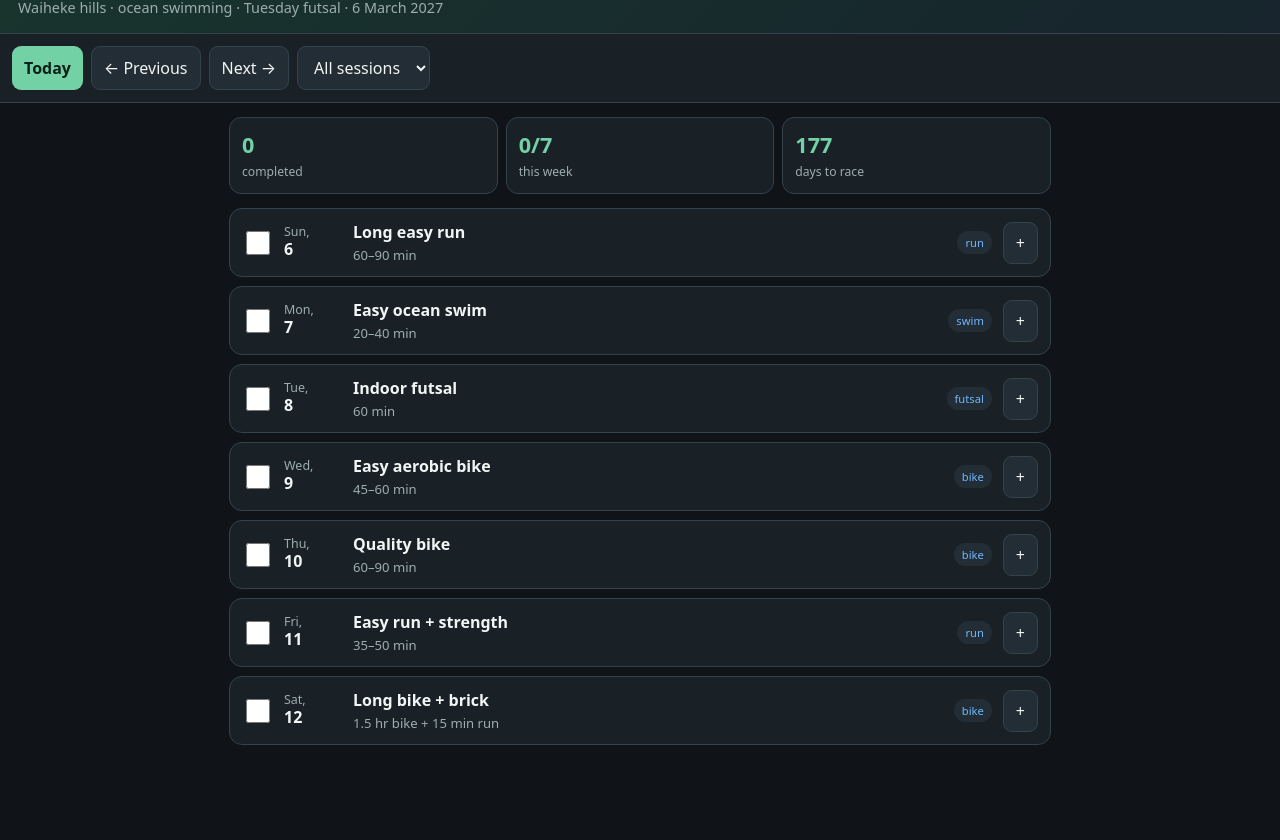
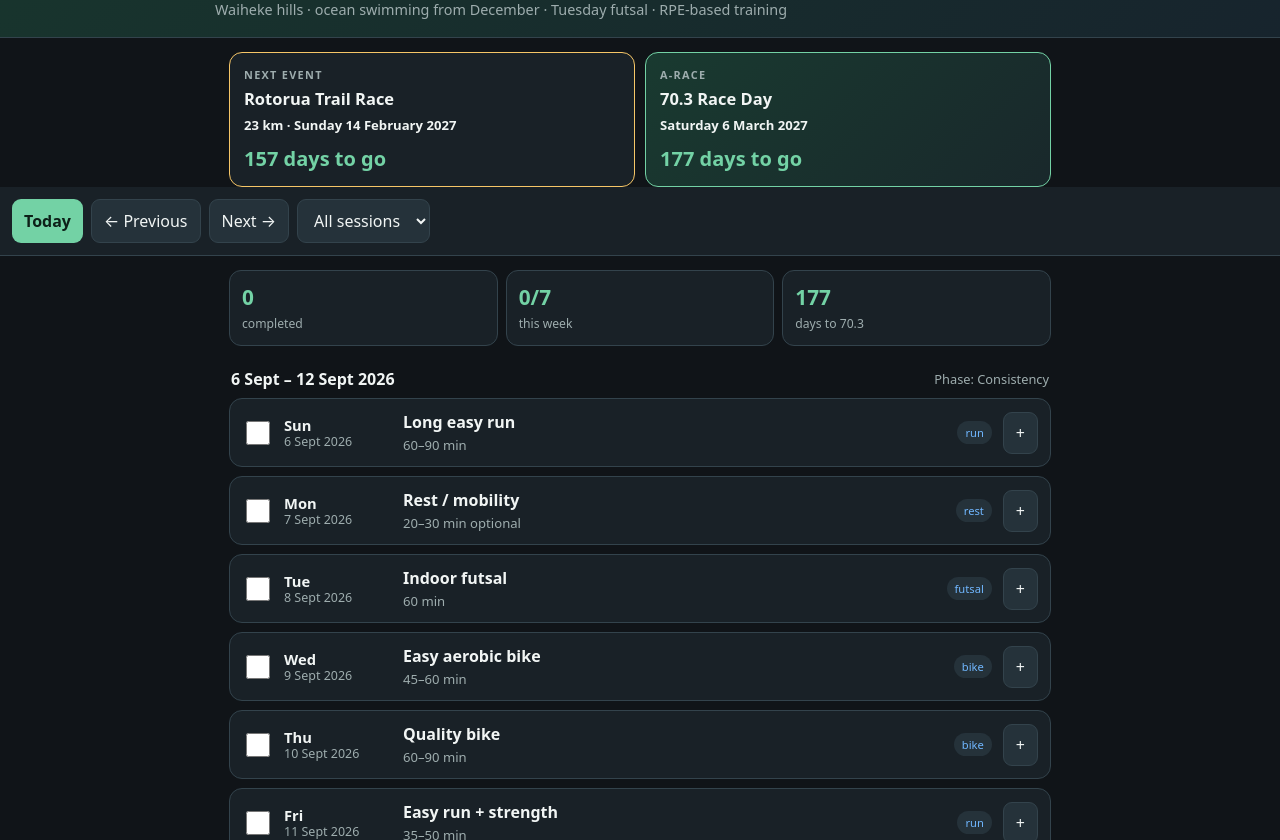
Before and after one commit to maxp06-byte/trainingschedule, a plain HTML site: page index.html in a window 1280 px wide. Shown: the part 61-901 px from the top of the page. Before the commit the page ends 829 px from the top, so only its background shows below. Drawn offline with Linux system fonts and the light colour scheme.

Commit message:
Refactor index.html for improved layout and styles
Updated HTML structure and styles for the training plan page, including improved layout for race countdowns and adjustments to CSS variables.

```diff
--- a/index.html
+++ b/index.html
@@ -1,25 +1,29 @@
 <!doctype html>
 <html lang="en">
 <head>
-  <meta charset="utf-8">
+  <meta charset="UTF-8">
   <meta name="viewport" content="width=device-width, initial-scale=1">
+  <meta name="theme-color" content="#101418">
   <title>70.3 Training Plan</title>
 
   <style>
     :root {
       --bg: #101418;
       --panel: #192127;
-      --panel2: #222d35;
+      --panel-dark: #11191d;
+      --panel-light: #25323a;
       --text: #f1f5f4;
       --muted: #9eadae;
       --accent: #73d2a5;
-      --accent2: #70b7ff;
-      --warning: #f6c667;
-      --danger: #f37b7b;
+      --blue: #70b7ff;
+      --yellow: #f6c667;
+      --red: #f37b7b;
       --border: #33434c;
     }
 
-    * { box-sizing: border-box; }
+    * {
+      box-sizing: border-box;
+    }
 
     body {
       margin: 0;
@@ -29,20 +33,70 @@
     }
 
     header {
-      padding: 22px 18px 16px;
+      padding: 22px 18px 18px;
       background: linear-gradient(135deg, #18352d, #17242d);
       border-bottom: 1px solid var(--border);
     }
 
     header h1 {
-      margin: 0;
-      font-size: 1.45rem;
+      max-width: 850px;
+      margin: 0 auto;
+      font-size: 1.5rem;
     }
 
     header p {
-      margin: 5px 0 0;
+      max-width: 850px;
+      margin: 6px auto 0;
       color: var(--muted);
       font-size: .9rem;
+    }
+
+    .race-countdowns {
+      display: grid;
+      grid-template-columns: repeat(2, 1fr);
+      gap: 10px;
+      max-width: 850px;
+      margin: 14px auto 0;
+      padding: 0 14px;
+    }
+
+    .race-card {
+      padding: 14px;
+      border-radius: 13px;
+      border: 1px solid var(--border);
+      background: var(--panel);
+    }
+
+    .race-card.trail {
+      border-color: var(--yellow);
+    }
+
+    .race-card.main-race {
+      border-color: var(--accent);
+      background: linear-gradient(135deg, #193a30, #19282b);
+    }
+
+    .race-label {
+      color: var(--muted);
+      font-size: .68rem;
+      letter-spacing: .12em;
+      font-weight: 700;
+    }
+
+    .race-card h2 {
+      margin: 5px 0 3px;
+      font-size: 1.03rem;
+    }
+
+    .race-card strong {
+      font-size: .82rem;
+    }
+
+    .countdown {
+      margin-top: 10px;
+      color: var(--accent);
+      font-weight: 800;
+      font-size: 1.25rem;
     }
 
     .toolbar {
@@ -54,16 +108,19 @@
       border-bottom: 1px solid var(--border);
       position: sticky;
       top: 0;
-      z-index: 2;
+      z-index: 5;
     }
 
-    button, select, input, textarea {
+    button,
+    select,
+    textarea {
       font: inherit;
     }
 
-    button, select {
+    button,
+    select {
       border: 1px solid var(--border);
-      background: var(--panel2);
+      background: var(--panel-light);
       color: var(--text);
       border-radius: 9px;
       padding: 9px 12px;
@@ -103,7 +160,7 @@
 
     .stat strong {
       display: block;
-      font-size: 1.35rem;
+      font-size: 1.3rem;
       color: var(--accent);
     }
 
@@ -142,7 +199,12 @@
     }
 
     .day.event {
-      border-color: var(--warning);
+      border-color: var(--yellow);
+    }
+
+    .day.race-day {
+      border-color: var(--accent);
+      background: linear-gradient(135deg, #193a30, #19282b);
     }
 
     .day-head {
@@ -160,16 +222,17 @@
     }
 
     .date {
-      width: 58px;
+      width: 108px;
       color: var(--muted);
       font-size: .78rem;
-      line-height: 1.2;
+      line-height: 1.25;
+      flex: 0 0 auto;
     }
 
     .date strong {
       display: block;
       color: var(--text);
-      font-size: 1rem;
+      font-size: .92rem;
     }
 
     .workout {
@@ -191,8 +254,8 @@
       border-radius: 20px;
       padding: 4px 8px;
       font-size: .7rem;
-      background: var(--panel2);
-      color: var(--accent2);
+      background: var(--panel-light);
+      color: var(--blue);
       white-space: nowrap;
     }
 
@@ -215,9 +278,9 @@
 
     textarea {
       width: 100%;
-      min-height: 58px;
+      min-height: 66px;
       resize: vertical;
-      background: #11191d;
+      background: var(--panel-dark);
       color: var(--text);
       border: 1px solid var(--border);
       border-radius: 8px;
@@ -234,7 +297,7 @@
     }
 
     .rpe-row select {
-      padding: 5px;
+      padding: 5px 8px;
     }
 
     .empty {
@@ -243,25 +306,67 @@
       padding: 30px;
     }
 
-    @media (max-width: 520px) {
-      .type { display: none; }
-      .summary { grid-template-columns: repeat(3, 1fr); }
-      .stat { padding: 9px; }
-      .stat strong { font-size: 1.1rem; }
+    @media (max-width: 560px) {
+      .race-countdowns {
+        grid-template-columns: 1fr;
+      }
+
+      .type {
+        display: none;
+      }
+
+      .date {
+        width: 86px;
+        font-size: .72rem;
+      }
+
+      .summary {
+        grid-template-columns: repeat(3, 1fr);
+      }
+
+      .stat {
+        padding: 9px;
+      }
+
+      .stat strong {
+        font-size: 1.05rem;
+      }
+
+      .details {
+        padding-left: 12px;
+      }
     }
   </style>
 </head>
 
 <body>
+
   <header>
-    <h1>70.3 Sub-5 Training</h1>
-    <p>Waiheke hills · ocean swimming · Tuesday futsal · 6 March 2027</p>
+    <h1>70.3 Sub-5 Training Plan</h1>
+    <p>Waiheke hills · ocean swimming from December · Tuesday futsal · RPE-based training</p>
   </header>
 
-  <div class="toolbar">
+  <section class="race-countdowns">
+    <div class="race-card trail">
+      <div class="race-label">NEXT EVENT</div>
+      <h2>Rotorua Trail Race</h2>
+      <strong>23 km · Sunday 14 February 2027</strong>
+      <div id="trailCountdown" class="countdown"></div>
+    </div>
+
+    <div class="race-card main-race">
+      <div class="race-label">A-RACE</div>
+      <h2>70.3 Race Day</h2>
+      <strong>Saturday 6 March 2027</strong>
+      <div id="raceCountdown" class="countdown"></div>
+    </div>
+  </section>
+
+  <nav class="toolbar">
     <button class="primary" onclick="showToday()">Today</button>
     <button onclick="changeWeek(-1)">← Previous</button>
     <button onclick="changeWeek(1)">Next →</button>
+
     <select id="filter" onchange="render()">
       <option value="all">All sessions</option>
       <option value="incomplete">Incomplete</option>
@@ -270,8 +375,9 @@
       <option value="run">Run</option>
       <option value="swim">Swim</option>
       <option value="futsal">Futsal</option>
+      <option value="rest">Rest</option>
     </select>
-  </div>
+  </nav>
 
   <main>
     <section class="summary">
@@ -279,13 +385,15 @@
         <strong id="completedCount">0</strong>
         <span>completed</span>
       </div>
+
       <div class="stat">
-        <strong id="weekCount">0</strong>
+        <strong id="weekCount">0/7</strong>
         <span>this week</span>
       </div>
+
       <div class="stat">
         <strong id="daysToRace">—</strong>
-        <span>days to race</span>
+        <span>days to 70.3</span>
       </div>
     </section>
 
@@ -297,13 +405,26 @@ const PLAN_START = new Date("2026-09-09T00:00:00");
   const RACE_DATE = new Date("2027-03-06T00:00:00");
 
   let viewDate = new Date();
-let saved = JSON.parse(localStorage.getItem("triPlanData") || "{}");
 
+  let saved = JSON.parse(
+    localStorage.getItem("waihekeTriPlan") || "{}"
+  );
+
+  /*
+    Complete holiday blocks.
+
+    23–26 September:
+    Workout on 27 September remains available.
+
+    1–9 November:
+    No training is scheduled.
+  */
   const holidays = {
     "2026-09-23": "Holiday",
     "2026-09-24": "Holiday",
     "2026-09-25": "Holiday",
     "2026-09-26": "Holiday",
+
     "2026-11-01": "Holiday",
     "2026-11-02": "Holiday",
     "2026-11-03": "Holiday",
@@ -311,45 +432,43 @@ const holidays = {
     "2026-11-05": "Holiday",
     "2026-11-06": "Holiday",
     "2026-11-07": "Holiday",
-  "2026-11-08": "Holiday"
+    "2026-11-08": "Holiday",
+    "2026-11-09": "Holiday"
   };
 
   const specialEvents = {
     "2027-02-14": {
       title: "Rotorua 23 km trail race",
       type: "run",
-    duration: "Race",
-    detail: "Run this at controlled RPE 5–6. Hike steep climbs. Treat it as a supported long run, not an all-out race."
+      duration: "Race day",
+      detail:
+        "Run at controlled RPE 5–6. Hike steep climbs. Treat this as a supported long run rather than an all-out race."
     },
+
     "2027-03-06": {
       title: "70.3 RACE DAY",
       type: "race",
-    duration: "Race",
-    detail: "Swim relaxed, bike conservatively, and begin the run easier than you think you should."
+      duration: "Race day",
+      detail:
+        "Swim relaxed, bike conservatively, fuel consistently, and begin the run easier than you think you should."
     }
   };
 
-const phaseNames = [
-  "Consistency",
-  "Aerobic base",
-  "Strength and threshold",
-  "70.3 development",
-  "Peak preparation",
-  "Taper"
-];
-
-function key(date) {
+  function dateKey(date) {
     return date.toISOString().slice(0, 10);
   }
 
   function addDays(date, days) {
-  const d = new Date(date);
-  d.setDate(d.getDate() + days);
-  return d;
+    const result = new Date(date);
+    result.setDate(result.getDate() + days);
+    return result;
   }
 
   function weekNumber(date) {
-  return Math.max(0, Math.floor((date - PLAN_START) / 604800000));
+    return Math.max(
+      0,
+      Math.floor((date - PLAN_START) / 604800000)
+    );
   }
 
   function phaseFor(week) {
@@ -361,39 +480,76 @@ function phaseFor(week) {
     return 5;
   }
 
-function workoutFor(date) {
-  const k = key(date);
+  function phaseName(phase) {
+    const names = [
+      "Consistency",
+      "Aerobic base",
+      "Strength and threshold",
+      "70.3 development",
+      "Peak preparation",
+      "Taper"
+    ];
+
+    return names[phase];
+  }
+
+  function getWorkout(date) {
+    const key = dateKey(date);
     const day = date.getDay();
-  const w = weekNumber(date);
-  const phase = phaseFor(w);
+    const week = weekNumber(date);
+    const phase = phaseFor(week);
 
-  if (specialEvents[k]) return specialEvents[k];
+    if (specialEvents[key]) {
+      return specialEvents[key];
+    }
 
-  if (holidays[k]) {
+    if (holidays[key]) {
       return {
-      title: "Holiday — optional easy training",
+        title: "Holiday — no planned training",
         type: "rest",
-      duration: "Rest / 30–60 min",
-      detail: "Enjoy the holiday. Choose easy swimming, walking, cycling, or running only. Do not force the normal plan."
+        duration: "Complete rest",
+        detail:
+          "Enjoy the holiday. No training is scheduled. Optional walking or gentle mobility is fine, but do not force a workout."
       };
     }
 
-  // Sunday = 0, Monday = 1, etc.
+    /*
+      Sunday = 0
+      Monday = 1
+      Tuesday = 2
+      Wednesday = 3
+      Thursday = 4
+      Friday = 5
+      Saturday = 6
+    */
+
+    if (day === 1) {
+      if (date < new Date("2026-12-01T00:00:00")) {
+        return {
+          title: "Rest / mobility",
+          type: "rest",
+          duration: "20–30 min optional",
+          detail:
+            "No swimming yet. Do easy mobility, walking, stretching, or complete rest."
+        };
+      }
+
+      return {
+        title: "Easy ocean swim",
+        type: "swim",
+        duration: phase >= 4 ? "35–50 min" : "20–40 min",
+        detail:
+          "Easy technique and relaxed breathing. Use a bright tow float and swim with a buddy or in a supervised area."
+      };
+    }
+
     if (day === 2) {
       return {
         title: "Indoor futsal",
         type: "futsal",
         duration: "60 min",
-      detail: "Your non-negotiable happy-place session. Count this as a hard running session. Warm up properly and avoid extra intervals."
-    };
-  }
-
-  if (day === 1) {
-    return {
-      title: "Easy ocean swim",
-      type: "swim",
-      duration: phase >= 3 ? "35–50 min" : "20–40 min",
-      detail: "Easy technique and relaxed breathing. Use a bright tow float and swim with a buddy or in a supervised area."
+        detail:
+          "Your non-negotiable happy-place session. Count this as a hard running session. Warm up properly and avoid adding extra intervals."
       };
     }
 
@@ -402,27 +558,29 @@ function workoutFor(date) {
         title: "Easy aerobic bike",
         type: "bike",
         duration: phase >= 4 ? "60–75 min" : "45–60 min",
-      detail: "RPE 3–4. Keep this genuinely easy, especially after futsal."
+        detail:
+          "RPE 3–4. Keep this genuinely easy, especially after futsal."
       };
     }
 
     if (day === 4) {
-    const intervals = [
-      "4 × 4 min at RPE 6, 3 min easy between",
-      "5 × 4 min at RPE 6, 3 min easy between",
-      "3 × 8 min at RPE 6, 4 min easy between",
-      "3 × 10 min at RPE 6–7, 4 min easy between",
-      "2 × 15 min at RPE 6, 5 min easy between",
-      "3 × 12 min at RPE 6, 5 min easy between"
+      const sessions = [
+        "4 × 4 min at RPE 6, with 3 min easy between",
+        "5 × 4 min at RPE 6, with 3 min easy between",
+        "3 × 8 min at RPE 6, with 4 min easy between",
+        "3 × 10 min at RPE 6–7, with 4 min easy between",
+        "2 × 15 min at RPE 6, with 5 min easy between",
+        "3 × 12 min at RPE 6, with 5 min easy between"
       ];
 
       return {
         title: "Quality bike",
         type: "bike",
         duration: phase === 5 ? "45–60 min" : "60–90 min",
-      detail: phase === 5
+        detail:
+          phase === 5
             ? "Short race-effort efforts. Finish feeling sharp, not tired."
-        : intervals[Math.min(phase + Math.floor(w / 4), intervals.length - 1)]
+            : sessions[Math.min(phase, sessions.length - 1)]
       };
     }
 
@@ -431,20 +589,34 @@ function workoutFor(date) {
         title: "Easy run + strength",
         type: "run",
         duration: phase >= 4 ? "40–55 min" : "35–50 min",
-      detail: "RPE 3–4. Add 20–30 minutes of calf raises, split squats, step-ups, Romanian deadlifts, glute bridges, and planks."
+        detail:
+          "Run at RPE 3–4. Then complete 20–30 minutes of calf raises, split squats, step-ups, Romanian deadlifts, glute bridges, planks, and side planks."
       };
     }
 
     if (day === 6) {
-    const bikeHours = [1.5, 2, 2.25, 2.75, 3.25, 3.5, 2.5, 3.5, 4, 4.25, 4.5, 3, 2.5, 1.5];
-    const index = Math.min(Math.max(w - 1, 0), bikeHours.length - 1);
-    const hours = bikeHours[index];
+      const bikeDurations = [
+        "90 min bike + 10 min brick",
+        "2 hr bike + 15 min brick",
+        "2 hr 30 bike + 20 min brick",
+        "3 hr bike + 25 min brick",
+        "3 hr 30 bike + 30 min brick",
+        "4 hr bike + 35 min brick",
+        "4 hr 30 bike + 40 min brick",
+        "3 hr bike + 25 min brick",
+        "2 hr 30 bike + 20 min brick",
+        "90 min bike + 15 min brick"
+      ];
+
+      const duration =
+        bikeDurations[Math.min(Math.max(week - 1, 0), bikeDurations.length - 1)];
 
       return {
         title: "Long bike + brick",
         type: "bike",
-      duration: `${hours} hr bike + ${phase >= 3 ? 25 : 15} min run`,
-      detail: "Bike mostly at RPE 3–4. Finish the final 30–60 minutes at RPE 5 when prescribed. Practise 60–90 g carbohydrate per hour and your race equipment."
+        duration: duration,
+        detail:
+          "Bike mostly at RPE 3–4. Finish the final 30–60 minutes at RPE 5 when feeling good. Practise race nutrition, bottles, clothing, and transitions."
       };
     }
 
@@ -452,78 +624,178 @@ function workoutFor(date) {
       title: "Long easy run",
       type: "run",
       duration: phase >= 4 ? "75–105 min" : "60–90 min",
-    detail: "RPE 3–4. Keep hills controlled. Walk steep sections if needed. This should not become a race against futsal fatigue."
+      detail:
+        "Run at RPE 3–4. Keep hills controlled and walk steep sections if needed. This should not become a race against futsal fatigue."
     };
   }
 
-function formatDate(date) {
+  function formatLongDate(date) {
     return date.toLocaleDateString("en-NZ", {
       weekday: "short",
       day: "numeric",
-    month: "short"
+      month: "short",
+      year: "numeric"
     });
+  }
+
+  function getDaysUntil(dateString) {
+    const target = new Date(dateString + "T00:00:00");
+    const today = new Date();
+
+    today.setHours(0, 0, 0, 0);
+
+    return Math.max(
+      0,
+      Math.ceil((target - today) / 86400000)
+    );
+  }
+
+  function renderCountdowns() {
+    const trailDays = getDaysUntil("2027-02-14");
+    const raceDays = getDaysUntil("2027-03-06");
+
+    document.getElementById("trailCountdown").textContent =
+      trailDays === 0 ? "Race day" : `${trailDays} days to go`;
+
+    document.getElementById("raceCountdown").textContent =
+      raceDays === 0 ? "Race day" : `${raceDays} days to go`;
+
+    document.getElementById("daysToRace").textContent = raceDays;
   }
 
   function render() {
     const calendar = document.getElementById("calendar");
     const filter = document.getElementById("filter").value;
+
     calendar.innerHTML = "";
 
-  const start = new Date(viewDate);
-  start.setDate(start.getDate() - start.getDay());
+    const weekStart = new Date(viewDate);
+    weekStart.setDate(
+      weekStart.getDate() - weekStart.getDay()
+    );
+
+    const weekEnd = addDays(weekStart, 6);
+
+    const weekTitle = document.createElement("div");
+    weekTitle.className = "week-title";
+    weekTitle.innerHTML = `
+      <h2>
+        ${weekStart.toLocaleDateString("en-NZ", {
+          day: "numeric",
+          month: "short"
+        })}
+        –
+        ${weekEnd.toLocaleDateString("en-NZ", {
+          day: "numeric",
+          month: "short",
+          year: "numeric"
+        })}
+      </h2>
+      <span>Phase: ${phaseName(phaseFor(weekNumber(weekStart)))}</span>
+    `;
+
+    calendar.appendChild(weekTitle);
 
     let visible = 0;
-  let weekTotal = 0;
-  let weekCompleted = 0;
+    let completedThisWeek = 0;
 
     for (let i = 0; i < 7; i++) {
-    const date = addDays(start, i);
-    const k = key(date);
-    const workout = workoutFor(date);
-    const data = saved[k] || {};
-    const completed = data.completed || false;
+      const date = addDays(weekStart, i);
+      const key = dateKey(date);
+      const workout = getWorkout(date);
+      const data = saved[key] || {};
+      const completed = Boolean(data.completed);
 
-    weekTotal++;
-    if (completed) weekCompleted++;
+      if (completed) {
+        completedThisWeek++;
+      }
 
       const matches =
         filter === "all" ||
-      filter === "completed" && completed ||
-      filter === "incomplete" && !completed ||
+        (filter === "completed" && completed) ||
+        (filter === "incomplete" && !completed) ||
         filter === workout.type;
 
-    if (!matches) continue;
+      if (!matches) {
+        continue;
+      }
+
       visible++;
 
       const card = document.createElement("article");
-    card.className = `day ${completed ? "completed" : ""} ${specialEvents[k] ? "event" : ""}`;
+
+      let extraClass = "";
+
+      if (completed) {
+        extraClass += " completed";
+      }
+
+      if (specialEvents[key]) {
+        extraClass += " event";
+      }
+
+      if (workout.type === "race") {
+        extraClass += " race-day";
+      }
+
+      card.className = "day" + extraClass;
+
       card.innerHTML = `
         <div class="day-head">
-        <input class="check" type="checkbox" ${completed ? "checked" : ""}
-          onchange="toggleComplete('${k}', this.checked)">
+          <input
+            class="check"
+            type="checkbox"
+            ${completed ? "checked" : ""}
+            onchange="toggleComplete('${key}', this.checked)"
+            aria-label="Mark workout complete"
+          >
+
           <div class="date">
-          ${formatDate(date).split(" ")[0]}
-          <strong>${date.getDate()}</strong>
+            <strong>${date.toLocaleDateString("en-NZ", {
+              weekday: "short"
+            })}</strong>
+            ${date.toLocaleDateString("en-NZ", {
+              day: "numeric",
+              month: "short",
+              year: "numeric"
+            })}
           </div>
+
           <div class="workout">
             <div class="workout-title">${workout.title}</div>
             <div class="workout-meta">${workout.duration}</div>
           </div>
+
           <div class="type">${workout.type}</div>
-        <button onclick="toggleDetails(this)">+</button>
+
+          <button
+            type="button"
+            onclick="toggleDetails(this)"
+            aria-label="Show workout details"
+          >+</button>
         </div>
 
         <div class="details">
           <p>${workout.detail}</p>
-        <textarea placeholder="Add thoughts, pain, nutrition, weather, splits..."
-          onchange="saveNote('${k}', this.value)">${data.note || ""}</textarea>
+
+          <textarea
+            placeholder="Add thoughts, pain, nutrition, weather, splits..."
+            onchange="saveNote('${key}', this.value)"
+          >${data.note || ""}</textarea>
+
           <div class="rpe-row">
             Actual RPE:
-          <select onchange="saveRpe('${k}', this.value)">
+
+            <select onchange="saveRpe('${key}', this.value)">
               <option value="">—</option>
-            ${[1,2,3,4,5,6,7,8,9,10].map(n =>
-              `<option ${String(data.rpe) === String(n) ? "selected" : ""}>${n}</option>`
-            ).join("")}
+              ${[1,2,3,4,5,6,7,8,9,10]
+                .map(number => `
+                  <option
+                    value="${number}"
+                    ${String(data.rpe) === String(number) ? "selected" : ""}
+                  >${number}</option>
+                `)
+                .join("")}
             </select>
           </div>
         </div>
@@ -533,45 +805,67 @@ function render() {
     }
 
     if (!visible) {
-    calendar.innerHTML = `<div class="empty">No sessions match this filter.</div>`;
+      const empty = document.createElement("div");
+      empty.className = "empty";
+      empty.textContent = "No sessions match this filter.";
+      calendar.appendChild(empty);
     }
 
     document.getElementById("completedCount").textContent =
-    Object.values(saved).filter(x => x.completed).length;
+      Object.values(saved).filter(item => item.completed).length;
 
     document.getElementById("weekCount").textContent =
-    `${weekCompleted}/${weekTotal}`;
+      `${completedThisWeek}/7`;
 
-  const days = Math.ceil((RACE_DATE - new Date()) / 86400000);
-  document.getElementById("daysToRace").textContent = Math.max(0, days);
+    renderCountdowns();
   }
 
   function toggleDetails(button) {
-  button.closest(".day").classList.toggle("open");
-  button.textContent = button.textContent === "+" ? "−" : "+";
+    const card = button.closest(".day");
+
+    card.classList.toggle("open");
+
+    button.textContent =
+      button.textContent === "+" ? "−" : "+";
   }
 
   function toggleComplete(date, value) {
     saved[date] = saved[date] || {};
     saved[date].completed = value;
-  localStorage.setItem("triPlanData", JSON.stringify(saved));
+
+    localStorage.setItem(
+      "waihekeTriPlan",
+      JSON.stringify(saved)
+    );
+
     render();
   }
 
   function saveNote(date, value) {
     saved[date] = saved[date] || {};
     saved[date].note = value;
-  localStorage.setItem("triPlanData", JSON.stringify(saved));
+
+    localStorage.setItem(
+      "waihekeTriPlan",
+      JSON.stringify(saved)
+    );
   }
 
   function saveRpe(date, value) {
     saved[date] = saved[date] || {};
     saved[date].rpe = value;
-  localStorage.setItem("triPlanData", JSON.stringify(saved));
+
+    localStorage.setItem(
+      "waihekeTriPlan",
+      JSON.stringify(saved)
+    );
   }
 
   function changeWeek(amount) {
-  viewDate.setDate(viewDate.getDate() + amount * 7);
+    viewDate.setDate(
+      viewDate.getDate() + amount * 7
+    );
+
     render();
   }
 
@@ -582,5 +876,6 @@ function showToday() {
 
   render();
 </script>
+
 </body>
 </html>
```
Lines whose indentation alone changed are shown as unchanged.
